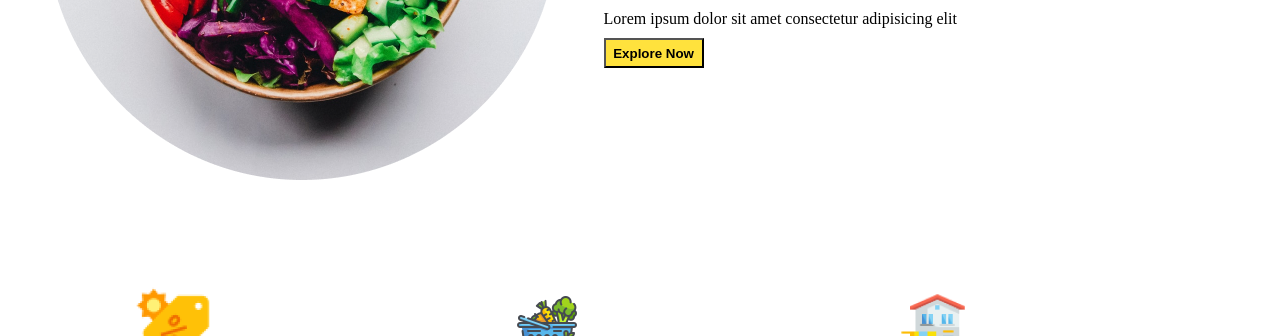
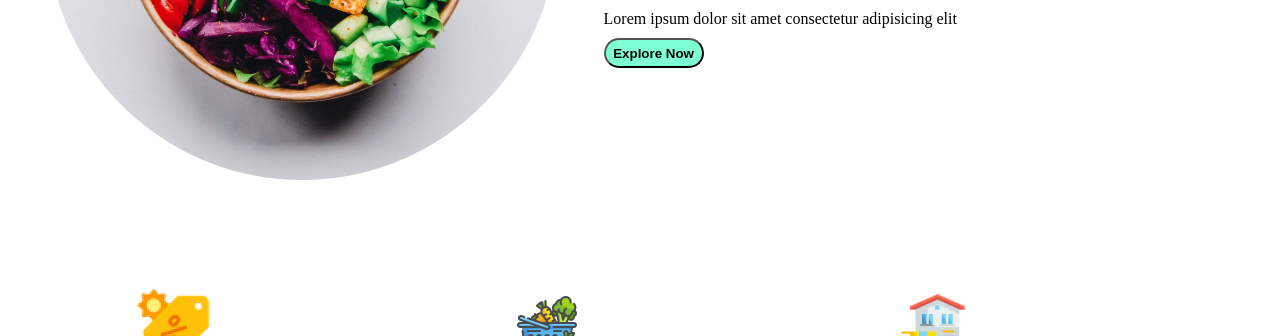
Before and after one commit to Piyush12maheshwari/food-web-application, a plain HTML site: page index.html in a window 1280 px wide. In both pictures the pointer is over the button "Explore Now". Shown: the part 464-800 px from the top of the page. Drawn offline with Linux system fonts and the light colour scheme.

Commit message:
change in button css

```diff
--- a/style.css
+++ b/style.css
@@ -45,6 +45,10 @@
     text-align: center;
     font-weight: bolder;
 }
+.about button:hover{
+    background-color: aquamarine;
+    border-radius: 20px;
+}
 .offers{
     display: flex;
     justify-content: space-evenly;
```
